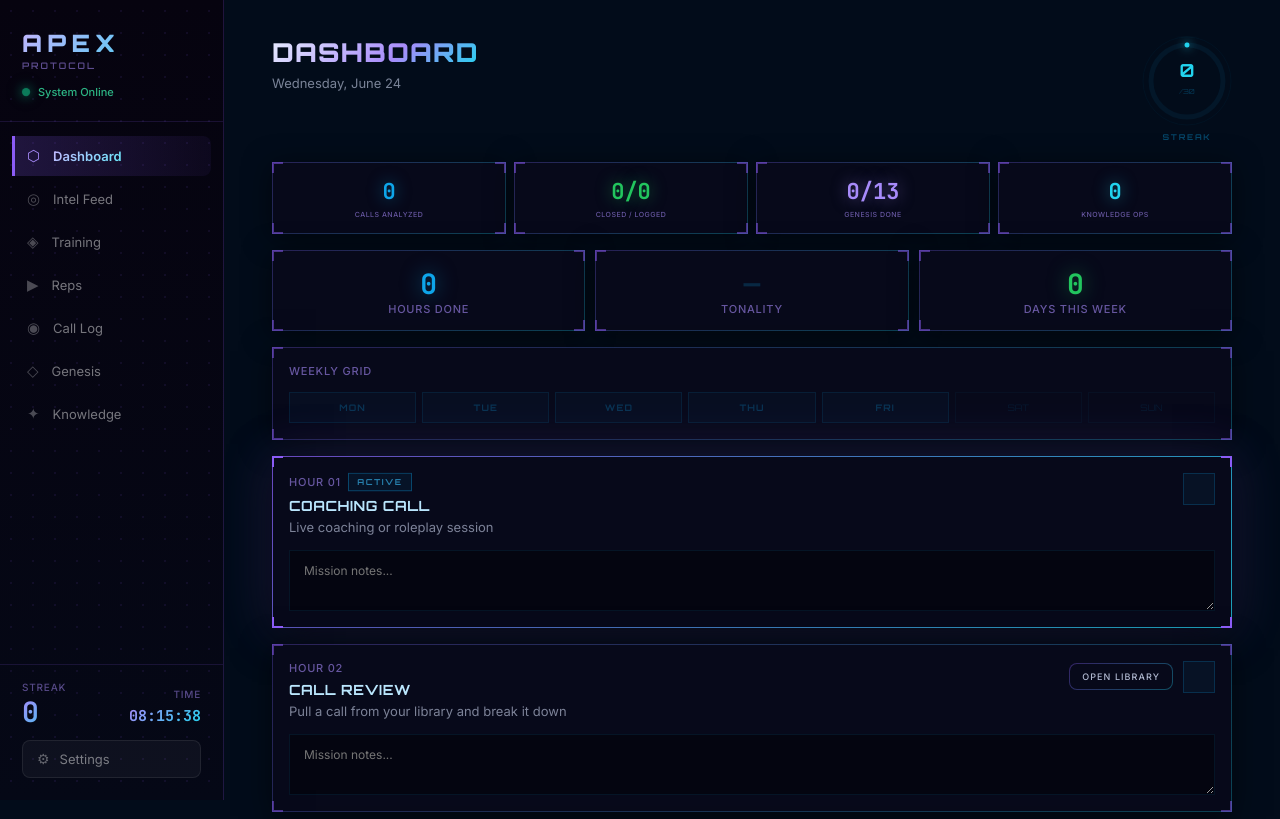
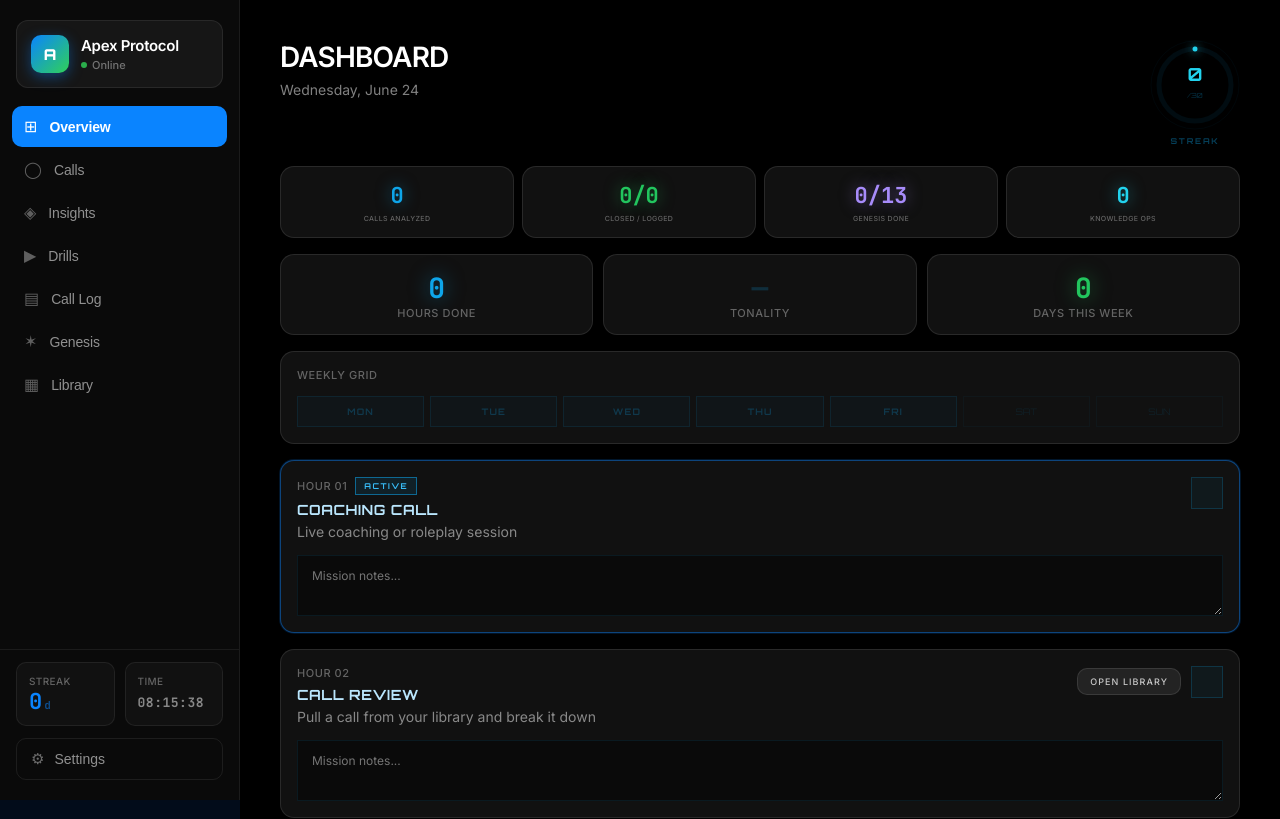
Before and after one commit to markodeksnis-coder/Sales-, a React (Vite) app: page / in a window 1280 px wide. Shown: the top 819 px of the page. Built offline with nearby package versions, Linux system fonts and the light colour scheme.

Commit message:
redesign: completely new product — Apple-style layout, clean monochrome, new nav + card model

```diff
--- a/src/components/HudCard.jsx
+++ b/src/components/HudCard.jsx
@@ -1,28 +1,17 @@
 export default function HudCard({ children, style = {}, active = false, green = false, warn = false }) {
-  const g0 = green ? 'rgba(16,185,129,0.65)' : warn ? 'rgba(249,115,22,0.65)' : active ? 'rgba(139,92,246,0.75)' : 'rgba(139,92,246,0.28)'
-  const g1 = green ? 'rgba(6,182,212,0.45)'  : warn ? 'rgba(251,191,36,0.45)' : active ? 'rgba(34,211,238,0.75)'  : 'rgba(34,211,238,0.28)'
-  const bg = green ? '#040e09' : warn ? '#0e0500' : '#07091a'
-  const shadow = green
-    ? '0 8px 40px rgba(0,0,0,0.55), 0 0 28px rgba(16,185,129,0.18)'
+  const bg     = green ? '#0a1f0f' : warn ? '#1f0f00' : '#111111'
+  const border = green
+    ? '1px solid rgba(48,209,88,0.3)'
     : warn
-    ? '0 8px 40px rgba(0,0,0,0.55), 0 0 28px rgba(249,115,22,0.15)'
+    ? '1px solid rgba(255,159,10,0.3)'
     : active
-    ? '0 8px 40px rgba(0,0,0,0.6), 0 0 48px rgba(139,92,246,0.22)'
-    : '0 4px 28px rgba(0,0,0,0.5)'
-  const bk = `2px solid ${green ? '#10b981' : warn ? '#f97316' : active ? '#8b5cf6' : 'rgba(139,92,246,0.5)'}`
-  const c = { position: 'absolute', width: 11, height: 11, pointerEvents: 'none', zIndex: 1 }
+    ? '1px solid rgba(10,132,255,0.45)'
+    : '1px solid rgba(255,255,255,0.1)'
+  const shadow = active
+    ? '0 2px 8px rgba(0,0,0,0.4), 0 0 0 1px rgba(10,132,255,0.2)'
+    : '0 2px 8px rgba(0,0,0,0.35)'
   return (
-    <div style={{
-      position: 'relative',
-      background: `linear-gradient(${bg}, ${bg}) padding-box, linear-gradient(135deg, ${g0}, ${g1}) border-box`,
-      border: '1px solid transparent',
-      boxShadow: shadow,
-      ...style
-    }}>
-      <span style={{ ...c, top: -1, left: -1,     borderTop: bk, borderLeft: bk     }} />
-      <span style={{ ...c, top: -1, right: -1,    borderTop: bk, borderRight: bk    }} />
-      <span style={{ ...c, bottom: -1, left: -1,  borderBottom: bk, borderLeft: bk  }} />
-      <span style={{ ...c, bottom: -1, right: -1, borderBottom: bk, borderRight: bk }} />
+    <div style={{ backgroundColor: bg, border, borderRadius: '14px', boxShadow: shadow, ...style }}>
       {children}
     </div>
   )
--- a/src/components/Layout.jsx
+++ b/src/components/Layout.jsx
@@ -2,13 +2,13 @@ import { useState, useEffect } from 'react'
 import { getStreak } from '../utils/storage'
 
 const NAV = [
-  { id: 'today',     label: 'Dashboard',  icon: '⬡' },
-  { id: 'calls',     label: 'Intel Feed', icon: '◎' },
-  { id: 'insights',  label: 'Training',   icon: '◈' },
-  { id: 'drills',    label: 'Reps',       icon: '▶' },
-  { id: 'calllog',   label: 'Call Log',   icon: '◉' },
-  { id: 'genesis',   label: 'Genesis',    icon: '◇' },
-  { id: 'knowledge', label: 'Knowledge',  icon: '✦' },
+  { id: 'today',     label: 'Overview',  icon: '⊞' },
+  { id: 'calls',     label: 'Calls',     icon: '◯' },
+  { id: 'insights',  label: 'Insights',  icon: '◈' },
+  { id: 'drills',    label: 'Drills',    icon: '▶' },
+  { id: 'calllog',   label: 'Call Log',  icon: '▤' },
+  { id: 'genesis',   label: 'Genesis',   icon: '✶' },
+  { id: 'knowledge', label: 'Library',   icon: '▦' },
 ]
 
 function Clock() {
@@ -20,11 +20,7 @@ function Clock() {
   const hh = String(time.getHours()).padStart(2,'0')
   const mm = String(time.getMinutes()).padStart(2,'0')
   const ss = String(time.getSeconds()).padStart(2,'0')
-  return (
-    <span style={{ fontFamily: 'JetBrains Mono, monospace', fontSize: '15px', fontWeight: 700, background: 'linear-gradient(135deg, #a78bfa, #22d3ee)', WebkitBackgroundClip: 'text', WebkitTextFillColor: 'transparent', backgroundClip: 'text' }}>
-      {hh}:{mm}:{ss}
-    </span>
-  )
+  return <span style={{ fontFamily: 'JetBrains Mono, monospace', fontSize: '13px', fontWeight: 600, color: 'rgba(255,255,255,0.5)', letterSpacing: '0.04em' }}>{hh}:{mm}:{ss}</span>
 }
 
 export default function Layout({ page, setPage, children }) {
@@ -39,96 +35,81 @@ export default function Layout({ page, setPage, children }) {
   return (
     <div style={{ display: 'flex', minHeight: '100vh' }}>
 
+      {/* SIDEBAR */}
       <aside style={{
-        position: 'fixed', top: 0, left: 0, bottom: 0, width: '224px',
-        background: 'linear-gradient(180deg, #06030f 0%, #050816 100%)',
-        borderRight: '1px solid rgba(139,92,246,0.2)',
+        position: 'fixed', top: 0, left: 0, bottom: 0, width: '240px',
+        backgroundColor: '#0a0a0a',
+        borderRight: '1px solid rgba(255,255,255,0.07)',
         display: 'flex', flexDirection: 'column', zIndex: 100,
       }}>
-        <div style={{
-          position: 'absolute', inset: 0, pointerEvents: 'none', zIndex: 0,
-          backgroundImage: 'radial-gradient(rgba(139,92,246,0.09) 1px, transparent 1px)',
-          backgroundSize: '22px 22px',
-        }} />
 
-        {/* BRAND */}
-        <div style={{ padding: '28px 22px 22px', borderBottom: '1px solid rgba(139,92,246,0.15)', position: 'relative', zIndex: 1 }}>
-          <div style={{
-            fontFamily: 'Orbitron, sans-serif', fontSize: '24px', fontWeight: 900, letterSpacing: '0.22em',
-            background: 'linear-gradient(135deg, #c4b5fd 0%, #22d3ee 100%)',
-            WebkitBackgroundClip: 'text', WebkitTextFillColor: 'transparent', backgroundClip: 'text',
-          }}>APEX</div>
-          <div style={{ fontFamily: 'Orbitron, sans-serif', fontSize: '9px', fontWeight: 600, letterSpacing: '0.22em', color: 'rgba(167,139,250,0.55)', marginTop: '2px' }}>PROTOCOL</div>
-          <div style={{ display: 'flex', alignItems: 'center', gap: '8px', marginTop: '14px' }}>
-            <div style={{ width: '8px', height: '8px', borderRadius: '50%', backgroundColor: '#10b981', boxShadow: '0 0 10px #10b981, 0 0 20px rgba(16,185,129,0.5)', animation: 'apexPulse 2s ease-in-out infinite', flexShrink: 0 }} />
-            <span style={{ fontFamily: 'Inter, sans-serif', fontSize: '11px', fontWeight: 500, color: 'rgba(52,211,153,0.85)' }}>System Online</span>
+        {/* BRAND CARD */}
+        <div style={{ padding: '20px 16px 12px' }}>
+          <div style={{ display: 'flex', alignItems: 'center', gap: '12px', padding: '14px', borderRadius: '12px', backgroundColor: 'rgba(255,255,255,0.05)', border: '1px solid rgba(255,255,255,0.08)' }}>
+            <div style={{
+              width: '38px', height: '38px', borderRadius: '10px', flexShrink: 0,
+              background: 'linear-gradient(135deg, #0a84ff 0%, #30d158 100%)',
+              display: 'flex', alignItems: 'center', justifyContent: 'center',
+              boxShadow: '0 4px 14px rgba(10,132,255,0.4)',
+            }}>
+              <span style={{ fontFamily: 'Orbitron, sans-serif', fontSize: '15px', fontWeight: 900, color: '#fff' }}>A</span>
+            </div>
+            <div>
+              <div style={{ fontSize: '15px', fontWeight: 700, color: '#ffffff', letterSpacing: '-0.02em' }}>Apex Protocol</div>
+              <div style={{ display: 'flex', alignItems: 'center', gap: '5px', marginTop: '3px' }}>
+                <div style={{ width: '6px', height: '6px', borderRadius: '50%', backgroundColor: '#30d158', animation: 'pulse 2.5s ease-in-out infinite', flexShrink: 0 }} />
+                <span style={{ fontSize: '11px', color: 'rgba(255,255,255,0.4)', fontWeight: 500 }}>Online</span>
+              </div>
+            </div>
           </div>
         </div>
 
         {/* NAV */}
-        <nav style={{ flex: 1, padding: '14px 12px', overflowY: 'auto', position: 'relative', zIndex: 1 }}>
+        <nav style={{ flex: 1, padding: '6px 12px', overflowY: 'auto' }}>
           {NAV.map(item => {
             const active = page === item.id
             return (
               <button key={item.id} onClick={() => setPage(item.id)} style={{
-                display: 'flex', alignItems: 'center', gap: '13px',
-                width: '100%', padding: '11px 12px', marginBottom: '3px',
-                background: active
-                  ? 'linear-gradient(90deg, rgba(139,92,246,0.2) 0%, rgba(139,92,246,0.06) 100%)'
-                  : 'transparent',
-                border: 'none',
-                borderLeft: active ? '3px solid #8b5cf6' : '3px solid transparent',
-                borderRadius: active ? '0 8px 8px 0' : '8px',
-                cursor: 'pointer', transition: 'all 0.15s', textAlign: 'left',
+                display: 'flex', alignItems: 'center', gap: '12px',
+                width: '100%', padding: '11px 12px', marginBottom: '2px',
+                background: active ? '#0a84ff' : 'transparent',
+                border: 'none', borderRadius: '10px',
+                cursor: 'pointer', transition: 'all 0.12s', textAlign: 'left',
               }}>
-                <span style={{
-                  fontSize: '15px', flexShrink: 0, transition: 'color 0.15s',
-                  color: active ? '#a78bfa' : 'rgba(255,255,255,0.28)',
-                }}>{item.icon}</span>
-                {active ? (
-                  <span style={{
-                    fontFamily: 'Inter, sans-serif', fontSize: '13px', fontWeight: 600,
-                    background: 'linear-gradient(135deg, #c4b5fd, #67e8f9)',
-                    WebkitBackgroundClip: 'text', WebkitTextFillColor: 'transparent', backgroundClip: 'text',
-                  }}>{item.label}</span>
-                ) : (
-                  <span style={{ fontFamily: 'Inter, sans-serif', fontSize: '13px', fontWeight: 400, color: 'rgba(255,255,255,0.45)' }}>{item.label}</span>
-                )}
+                <span style={{ fontSize: '16px', flexShrink: 0, color: active ? '#fff' : 'rgba(255,255,255,0.35)', transition: 'color 0.12s' }}>{item.icon}</span>
+                <span style={{ fontSize: '14px', fontWeight: active ? 600 : 400, color: active ? '#ffffff' : 'rgba(255,255,255,0.55)', letterSpacing: '-0.01em', transition: 'all 0.12s' }}>{item.label}</span>
               </button>
             )
           })}
         </nav>
 
-        {/* BOTTOM */}
-        <div style={{ padding: '16px 22px 22px', borderTop: '1px solid rgba(139,92,246,0.15)', position: 'relative', zIndex: 1 }}>
-          <div style={{ display: 'flex', justifyContent: 'space-between', alignItems: 'flex-end', marginBottom: '14px' }}>
-            <div>
-              <div style={{ fontFamily: 'Inter, sans-serif', fontSize: '10px', fontWeight: 500, letterSpacing: '0.08em', color: 'rgba(167,139,250,0.5)', marginBottom: '5px', textTransform: 'uppercase' }}>Streak</div>
-              <div style={{ fontFamily: 'JetBrains Mono, monospace', fontSize: '28px', fontWeight: 800, lineHeight: 1, background: 'linear-gradient(135deg, #a78bfa, #22d3ee)', WebkitBackgroundClip: 'text', WebkitTextFillColor: 'transparent', backgroundClip: 'text' }}>
-                {streak}<span style={{ fontSize: '13px', opacity: 0.6, marginLeft: '3px' }}>d</span>
-              </div>
+        {/* BOTTOM STATS */}
+        <div style={{ padding: '12px 16px 20px', borderTop: '1px solid rgba(255,255,255,0.07)' }}>
+          <div style={{ display: 'grid', gridTemplateColumns: '1fr 1fr', gap: '10px', marginBottom: '12px' }}>
+            <div style={{ backgroundColor: '#111', borderRadius: '10px', padding: '12px', border: '1px solid rgba(255,255,255,0.07)' }}>
+              <div style={{ fontSize: '10px', fontWeight: 500, color: 'rgba(255,255,255,0.35)', marginBottom: '4px', letterSpacing: '0.04em', textTransform: 'uppercase' }}>Streak</div>
+              <div style={{ fontFamily: 'JetBrains Mono, monospace', fontSize: '22px', fontWeight: 800, color: '#0a84ff', lineHeight: 1 }}>{streak}<span style={{ fontSize: '11px', opacity: 0.5, marginLeft: '2px' }}>d</span></div>
             </div>
-            <div style={{ textAlign: 'right' }}>
-              <div style={{ fontFamily: 'Inter, sans-serif', fontSize: '10px', fontWeight: 500, letterSpacing: '0.08em', color: 'rgba(167,139,250,0.5)', marginBottom: '5px', textTransform: 'uppercase' }}>Time</div>
+            <div style={{ backgroundColor: '#111', borderRadius: '10px', padding: '12px', border: '1px solid rgba(255,255,255,0.07)' }}>
+              <div style={{ fontSize: '10px', fontWeight: 500, color: 'rgba(255,255,255,0.35)', marginBottom: '4px', letterSpacing: '0.04em', textTransform: 'uppercase' }}>Time</div>
               <Clock />
             </div>
           </div>
           <button onClick={() => setPage('settings')} style={{
             display: 'flex', alignItems: 'center', gap: '10px', width: '100%',
-            padding: '10px 14px', borderRadius: '8px',
-            background: page === 'settings'
-              ? 'linear-gradient(135deg, rgba(139,92,246,0.22), rgba(34,211,238,0.12))'
-              : 'rgba(255,255,255,0.04)',
-            border: page === 'settings' ? '1px solid rgba(139,92,246,0.45)' : '1px solid rgba(255,255,255,0.08)',
-            cursor: 'pointer', transition: 'all 0.15s',
+            padding: '11px 14px', borderRadius: '10px',
+            background: page === 'settings' ? '#0a84ff' : 'transparent',
+            border: '1px solid rgba(255,255,255,0.08)',
+            cursor: 'pointer', transition: 'all 0.12s',
           }}>
-            <span style={{ fontSize: '14px', color: page === 'settings' ? '#a78bfa' : 'rgba(255,255,255,0.35)' }}>⚙</span>
-            <span style={{ fontFamily: 'Inter, sans-serif', fontSize: '13px', fontWeight: page === 'settings' ? 600 : 400, color: page === 'settings' ? '#e8eeff' : 'rgba(255,255,255,0.45)' }}>Settings</span>
+            <span style={{ fontSize: '15px', color: page === 'settings' ? '#fff' : 'rgba(255,255,255,0.4)' }}>⚙</span>
+            <span style={{ fontSize: '14px', fontWeight: page === 'settings' ? 600 : 400, color: page === 'settings' ? '#fff' : 'rgba(255,255,255,0.55)' }}>Settings</span>
           </button>
         </div>
       </aside>
 
-      <main style={{ marginLeft: '224px', flex: 1, padding: '36px 32px', boxSizing: 'border-box', minHeight: '100vh' }}>
+      {/* MAIN CONTENT */}
+      <main style={{ marginLeft: '240px', flex: 1, padding: '40px 36px', boxSizing: 'border-box', minHeight: '100vh', backgroundColor: '#000000' }}>
         <div style={{ maxWidth: '960px', margin: '0 auto' }}>
           {children}
         </div>
--- a/src/index.css
+++ b/src/index.css
@@ -1,38 +1,25 @@
 * { margin: 0; padding: 0; box-sizing: border-box; }
 html, body { height: 100%; }
 body {
-  background: radial-gradient(ellipse at 20% 0%, #150630 0%, #04060e 40%, #020810 100%);
-  background-attachment: fixed;
-  color: #e8eeff;
+  background-color: #000000;
+  color: #f5f5f7;
   min-height: 100vh;
-  font-family: Inter, sans-serif;
+  font-family: Inter, -apple-system, BlinkMacSystemFont, sans-serif;
   overflow-x: hidden;
+  -webkit-font-smoothing: antialiased;
+  -moz-osx-font-smoothing: grayscale;
 }
-body::before {
-  content: '';
-  position: fixed; inset: 0;
-  background-image: radial-gradient(circle, rgba(139,92,246,0.12) 1px, transparent 1px);
-  background-size: 30px 30px;
-  pointer-events: none; z-index: 0;
-}
-body::after {
-  content: '';
-  position: fixed; bottom: -200px; right: -100px;
-  width: 600px; height: 600px;
-  background: radial-gradient(circle, rgba(6,182,212,0.08) 0%, transparent 70%);
-  pointer-events: none; z-index: 0;
-}
-#root { position: relative; z-index: 1; min-height: 100vh; display: flex; flex-direction: column; }
-@keyframes fadeIn { from { opacity: 0; transform: translateY(8px); } to { opacity: 1; transform: translateY(0); } }
-.fade-in { animation: fadeIn 0.25s ease-out; }
-@keyframes apexPulse { 0%, 100% { opacity: 0.6; transform: scale(1); } 50% { opacity: 1; transform: scale(1.2); } }
+#root { min-height: 100vh; display: flex; flex-direction: column; }
+@keyframes fadeIn { from { opacity: 0; transform: translateY(5px); } to { opacity: 1; transform: translateY(0); } }
+.fade-in { animation: fadeIn 0.22s ease-out; }
+@keyframes pulse { 0%, 100% { opacity: 0.5; } 50% { opacity: 1; } }
 input:focus, textarea:focus, select:focus {
-  border-color: rgba(139,92,246,0.65) !important;
-  box-shadow: 0 0 0 3px rgba(139,92,246,0.14) !important;
+  border-color: rgba(10,132,255,0.8) !important;
+  box-shadow: 0 0 0 3px rgba(10,132,255,0.18) !important;
   outline: none;
 }
-::-webkit-scrollbar { width: 4px; }
+::-webkit-scrollbar { width: 5px; }
 ::-webkit-scrollbar-track { background: transparent; }
-::-webkit-scrollbar-thumb { background: rgba(139,92,246,0.35); border-radius: 4px; }
-::-webkit-scrollbar-thumb:hover { background: rgba(139,92,246,0.6); }
-select option { background: #07090f; color: #e8eeff; }
+::-webkit-scrollbar-thumb { background: rgba(255,255,255,0.14); border-radius: 8px; }
+::-webkit-scrollbar-thumb:hover { background: rgba(255,255,255,0.26); }
+select option { background: #1c1c1e; color: #f5f5f7; }
--- a/src/utils/theme.js
+++ b/src/utils/theme.js
@@ -1,81 +1,71 @@
-const gradBorder = (bg = '#07091a') => ({
-  background: `linear-gradient(${bg}, ${bg}) padding-box, linear-gradient(135deg, rgba(139,92,246,0.3), rgba(34,211,238,0.3)) border-box`,
-  border: '1px solid transparent',
-})
 export const CARD = {
-  ...gradBorder(),
-  position: 'relative', padding: '20px',
-  boxShadow: '0 4px 28px rgba(0,0,0,0.5)',
+  backgroundColor: '#111111',
+  border: '1px solid rgba(255,255,255,0.1)',
+  borderRadius: '14px',
+  position: 'relative',
+  padding: '20px',
+  boxShadow: '0 2px 8px rgba(0,0,0,0.35)',
 }
 export const CARD_RED = {
-  ...gradBorder('#0e0500'),
-  background: `linear-gradient(#0e0500, #0e0500) padding-box, linear-gradient(135deg, rgba(249,115,22,0.5), rgba(251,191,36,0.5)) border-box`,
-  position: 'relative', padding: '20px',
-  boxShadow: '0 4px 28px rgba(0,0,0,0.5), 0 0 24px rgba(249,115,22,0.1)',
+  ...CARD, backgroundColor: '#1a0e00',
+  border: '1px solid rgba(255,159,10,0.3)',
+  boxShadow: '0 2px 8px rgba(0,0,0,0.4)',
 }
 export const CARD_ACTIVE = {
-  background: `linear-gradient(#07091a, #07091a) padding-box, linear-gradient(135deg, rgba(139,92,246,0.7), rgba(34,211,238,0.7)) border-box`,
-  border: '1px solid transparent',
-  position: 'relative', padding: '20px',
-  boxShadow: '0 4px 28px rgba(0,0,0,0.55), 0 0 40px rgba(139,92,246,0.18)',
+  ...CARD,
+  border: '1px solid rgba(10,132,255,0.45)',
+  boxShadow: '0 2px 8px rgba(0,0,0,0.4), 0 0 0 1px rgba(10,132,255,0.15)',
 }
 export const CARD_GREEN = {
-  background: `linear-gradient(#040e09, #040e09) padding-box, linear-gradient(135deg, rgba(16,185,129,0.55), rgba(6,182,212,0.45)) border-box`,
-  border: '1px solid transparent',
-  position: 'relative', padding: '20px',
-  boxShadow: '0 4px 28px rgba(0,0,0,0.5), 0 0 24px rgba(16,185,129,0.12)',
+  ...CARD, backgroundColor: '#0a1a0d',
+  border: '1px solid rgba(48,209,88,0.3)',
 }
 export const LABEL = {
   fontFamily: 'Inter, sans-serif', fontSize: '11px', fontWeight: 500,
-  letterSpacing: '0.07em', color: 'rgba(167,139,250,0.6)', textTransform: 'uppercase', display: 'block',
+  letterSpacing: '0.05em', color: 'rgba(255,255,255,0.35)', textTransform: 'uppercase', display: 'block',
 }
 export const H1 = {
-  fontFamily: 'Orbitron, sans-serif', fontSize: '26px', fontWeight: 900,
-  letterSpacing: '0.05em',
-  background: 'linear-gradient(135deg, #e8eeff 0%, #a78bfa 60%, #22d3ee 100%)',
-  WebkitBackgroundClip: 'text', WebkitTextFillColor: 'transparent', backgroundClip: 'text',
-  margin: 0,
+  fontFamily: 'Inter, sans-serif', fontSize: '28px', fontWeight: 800,
+  letterSpacing: '-0.03em', color: '#ffffff', margin: 0,
 }
 export const H2 = {
-  fontFamily: 'Orbitron, sans-serif', fontSize: '13px', fontWeight: 700,
-  letterSpacing: '0.06em', color: '#e8eeff',
+  fontFamily: 'Inter, sans-serif', fontSize: '15px', fontWeight: 700,
+  letterSpacing: '-0.02em', color: '#f5f5f7',
 }
-export const BODY = { fontFamily: 'Inter, sans-serif', fontSize: '13px', color: 'rgba(220,230,255,0.55)', lineHeight: '1.65' }
+export const BODY = {
+  fontFamily: 'Inter, sans-serif', fontSize: '14px', color: 'rgba(255,255,255,0.5)', lineHeight: '1.6',
+}
 export const BTN_PRIMARY = {
-  fontFamily: 'Inter, sans-serif', fontSize: '13px', fontWeight: 700,
-  padding: '12px 26px', border: 'none', cursor: 'pointer', borderRadius: '8px',
-  background: 'linear-gradient(135deg, #7c3aed 0%, #0891b2 100%)',
-  color: '#ffffff',
-  boxShadow: '0 4px 20px rgba(124,58,237,0.45), 0 2px 8px rgba(0,0,0,0.3)',
+  fontFamily: 'Inter, sans-serif', fontSize: '14px', fontWeight: 600,
+  padding: '12px 24px', border: 'none', cursor: 'pointer', borderRadius: '10px',
+  background: '#0a84ff', color: '#ffffff',
+  boxShadow: '0 4px 16px rgba(10,132,255,0.4)',
+  letterSpacing: '-0.01em',
   transition: 'all 0.15s',
 }
 export const BTN_GHOST = {
-  fontFamily: 'Inter, sans-serif', fontSize: '13px', fontWeight: 500,
-  padding: '9px 18px', cursor: 'pointer', borderRadius: '8px',
-  background: `linear-gradient(#07091a, #07091a) padding-box, linear-gradient(135deg, rgba(139,92,246,0.35), rgba(34,211,238,0.35)) border-box`,
-  border: '1px solid transparent',
-  color: 'rgba(220,230,255,0.8)',
+  fontFamily: 'Inter, sans-serif', fontSize: '14px', fontWeight: 500,
+  padding: '10px 18px', cursor: 'pointer', borderRadius: '10px',
+  background: 'rgba(255,255,255,0.08)', color: 'rgba(255,255,255,0.75)',
+  border: '1px solid rgba(255,255,255,0.1)',
+  letterSpacing: '-0.01em',
   transition: 'all 0.15s',
 }
 export const INPUT = {
-  width: '100%', backgroundColor: '#05070f', border: '1px solid rgba(139,92,246,0.25)',
-  color: '#e8eeff', fontFamily: 'Inter, sans-serif', fontSize: '13px',
-  padding: '10px 14px', outline: 'none', boxSizing: 'border-box', borderRadius: '6px',
+  width: '100%', backgroundColor: '#1c1c1e', border: '1px solid rgba(255,255,255,0.12)',
+  color: '#f5f5f7', fontFamily: 'Inter, sans-serif', fontSize: '14px',
+  padding: '11px 14px', outline: 'none', boxSizing: 'border-box', borderRadius: '10px',
 }
-export const TEXTAREA = { ...INPUT, resize: 'vertical', lineHeight: '1.65', minHeight: '72px' }
-export const TAG = (color = '#a78bfa', bg = 'rgba(139,92,246,0.12)') => ({
-  fontFamily: 'Inter, sans-serif', fontSize: '11px', fontWeight: 500, letterSpacing: '0.04em',
-  padding: '3px 10px', borderRadius: '4px', border: `1px solid ${color}55`, color, backgroundColor: bg,
+export const TEXTAREA = { ...INPUT, resize: 'vertical', lineHeight: '1.6', minHeight: '80px' }
+export const TAG = (color = '#0a84ff', bg = 'rgba(10,132,255,0.15)') => ({
+  fontFamily: 'Inter, sans-serif', fontSize: '11px', fontWeight: 600, letterSpacing: '0.02em',
+  padding: '4px 10px', borderRadius: '6px', border: `1px solid ${color}44`, color, backgroundColor: bg,
 })
 export const SCORE_BAR = (pct, color) => ({
-  height: '5px', width: `${pct}%`,
-  background: color === '#a78bfa' || color === '#8b5cf6'
-    ? 'linear-gradient(90deg, #7c3aed, #22d3ee)'
-    : color,
-  borderRadius: '3px',
+  height: '4px', width: `${pct}%`, background: color, borderRadius: '4px',
   transition: 'width 0.8s cubic-bezier(0.4,0,0.2,1)',
 })
 export const SKILL_COLORS = {
-  rapport: '#22d3ee', discovery: '#67e8f9', tonality: '#a78bfa',
-  objection_handling: '#fb923c', frame_control: '#34d399',
+  rapport: '#0a84ff', discovery: '#5ac8fa', tonality: '#bf5af2',
+  objection_handling: '#ff9f0a', frame_control: '#30d158',
 }
```
